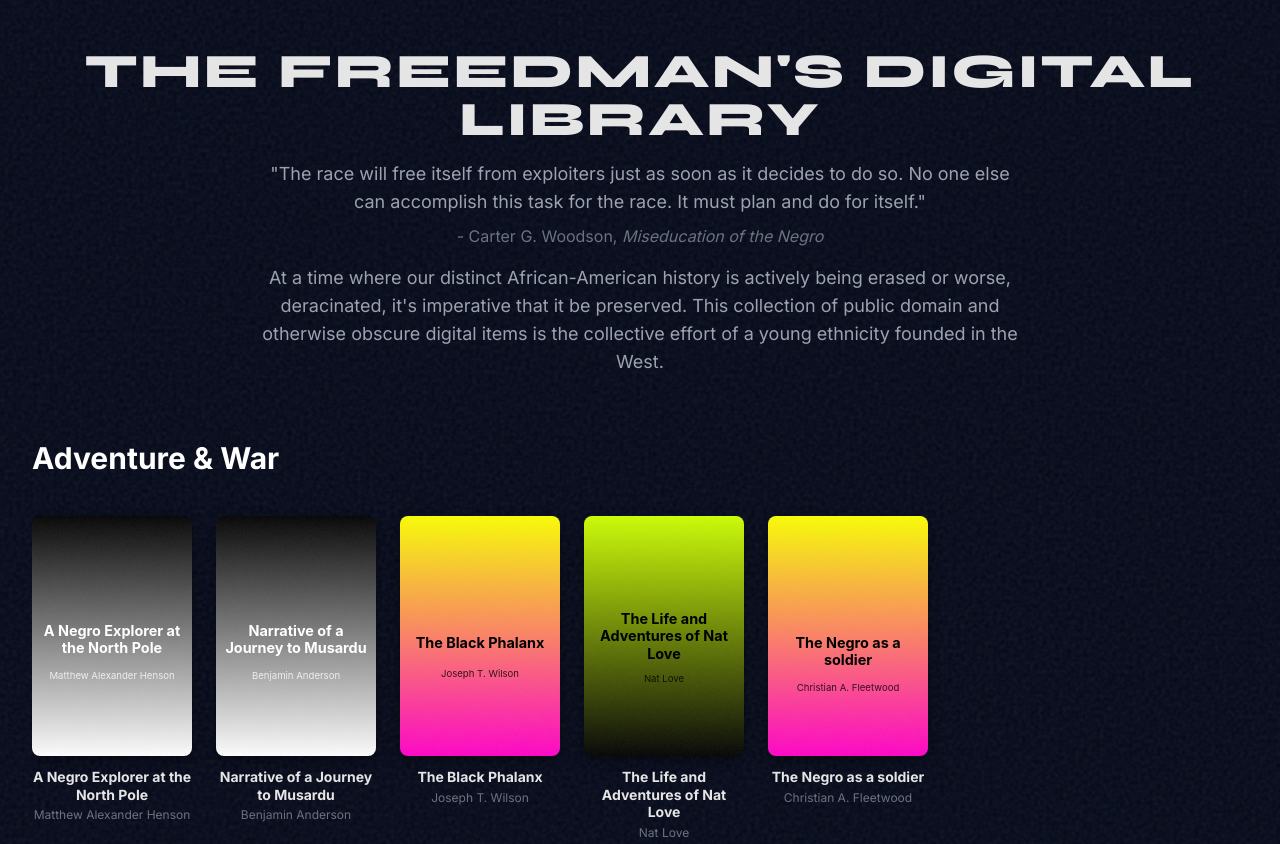
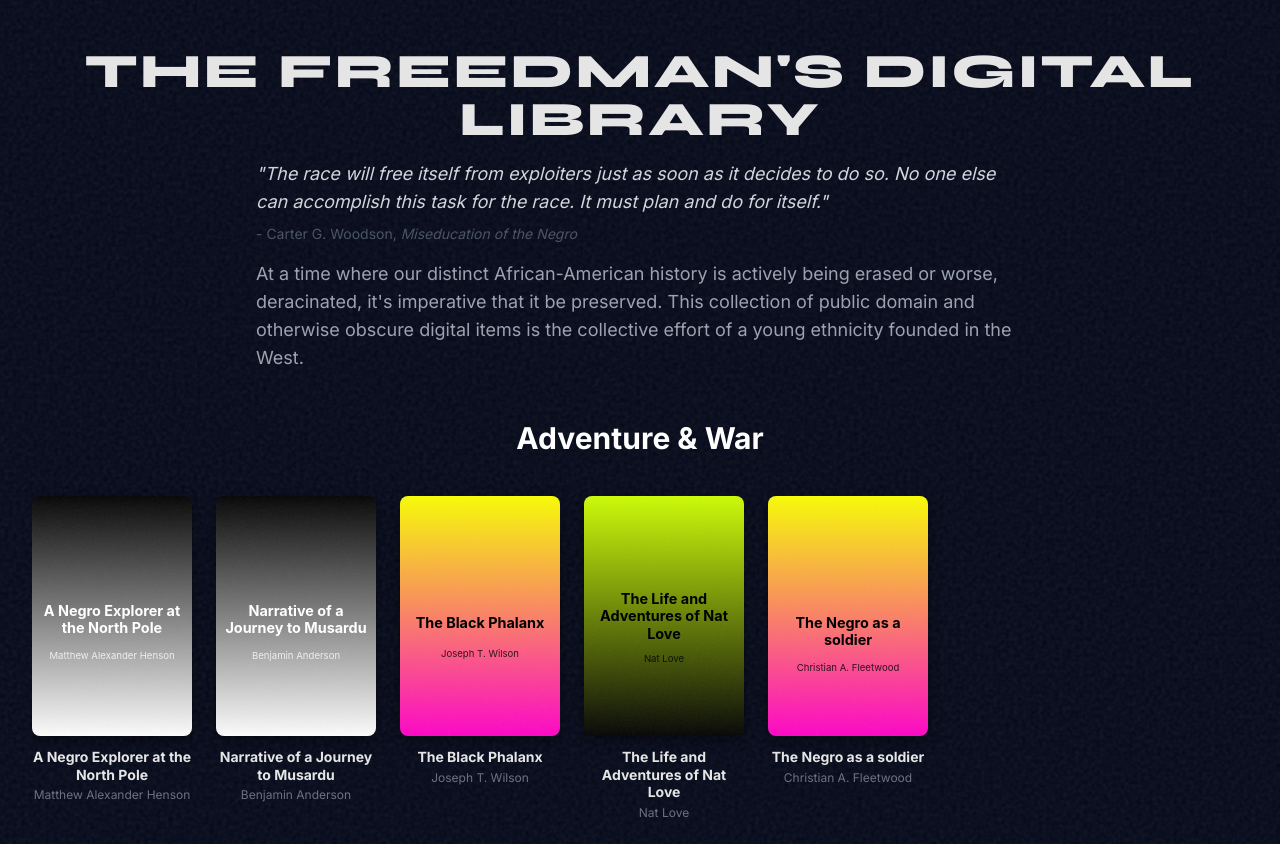
Before and after one commit to LowEndJoe/freedmans-library, a plain HTML site: page index.html in a window 1280 px wide. Shown: the top 844 px of the page. Drawn offline with nearby package versions, Linux system fonts and the light colour scheme.

Commit message:
Add files via upload
final design

```diff
--- a/index.html
+++ b/index.html
@@ -94,18 +94,18 @@
 <body class="antialiased">
 
     <div class="container mx-auto px-4 sm:px-6 lg:px-8 py-12">
-        <header class="text-center mb-16">
+        <header class="text-center mb-12">
             <h1 class="text-5xl font-extrabold mb-4 uppercase tracking-wider" style="font-family: 'Syne', sans-serif;">The Freedman's Digital Library</h1>
-            <p class="max-w-3xl mx-auto text-lg text-gray-400">"The race will free itself from exploiters just as soon as it decides to do so. No one else can accomplish this task for the race. It must plan and do for itself."</p>
-             <p class="text-md text-gray-500 mt-2">- Carter G. Woodson, <cite>Miseducation of the Negro</cite></p>
-            <p class="max-w-3xl mx-auto text-lg text-gray-400 mt-4">At a time where our distinct African-American history is actively being erased or worse, deracinated, it's imperative that it be preserved. This collection of public domain and otherwise obscure digital items is the collective effort of a young ethnicity founded in the West.</p>
+            <p class="max-w-3xl mx-auto text-lg text-gray-300 italic lg:text-left">"The race will free itself from exploiters just as soon as it decides to do so. No one else can accomplish this task for the race. It must plan and do for itself."</p>
+             <p class="text-sm text-gray-600 mt-2 lg:text-left max-w-3xl mx-auto">- Carter G. Woodson, <cite>Miseducation of the Negro</cite></p>
+            <p class="max-w-3xl mx-auto text-lg text-gray-400 mt-4 lg:text-left">At a time where our distinct African-American history is actively being erased or worse, deracinated, it's imperative that it be preserved. This collection of public domain and otherwise obscure digital items is the collective effort of a young ethnicity founded in the West.</p>
         </header>
 
         <main id="library-content">
             <!-- Book categories and titles will be dynamically inserted here -->
         </main>
 
-        <footer class="text-center mt-20 py-6 border-t border-gray-800">
+        <footer class="text-center mt-12 py-6">
             <p class="text-gray-500">MADE BY <a href="https://www.harad.tech" target="_blank" rel="noopener noreferrer" class="hover:text-[#CDFF00] transition-colors">HARAD</a> | 2025</p>
         </footer>
     </div>
@@ -314,8 +314,8 @@
                 }).join('');
 
                 const categoryHtml = `
-                    <section class="mb-12">
-                        <h2 class="text-3xl font-bold text-left mb-6 text-white">${category.category}</h2>
+                    <section class="mb-8">
+                        <h2 class="text-3xl font-bold text-center mb-6 text-white">${category.category}</h2>
                         <div class="flex overflow-x-auto space-x-6 py-4 horizontal-scroll">
                             ${booksHtml}
                         </div>
```
